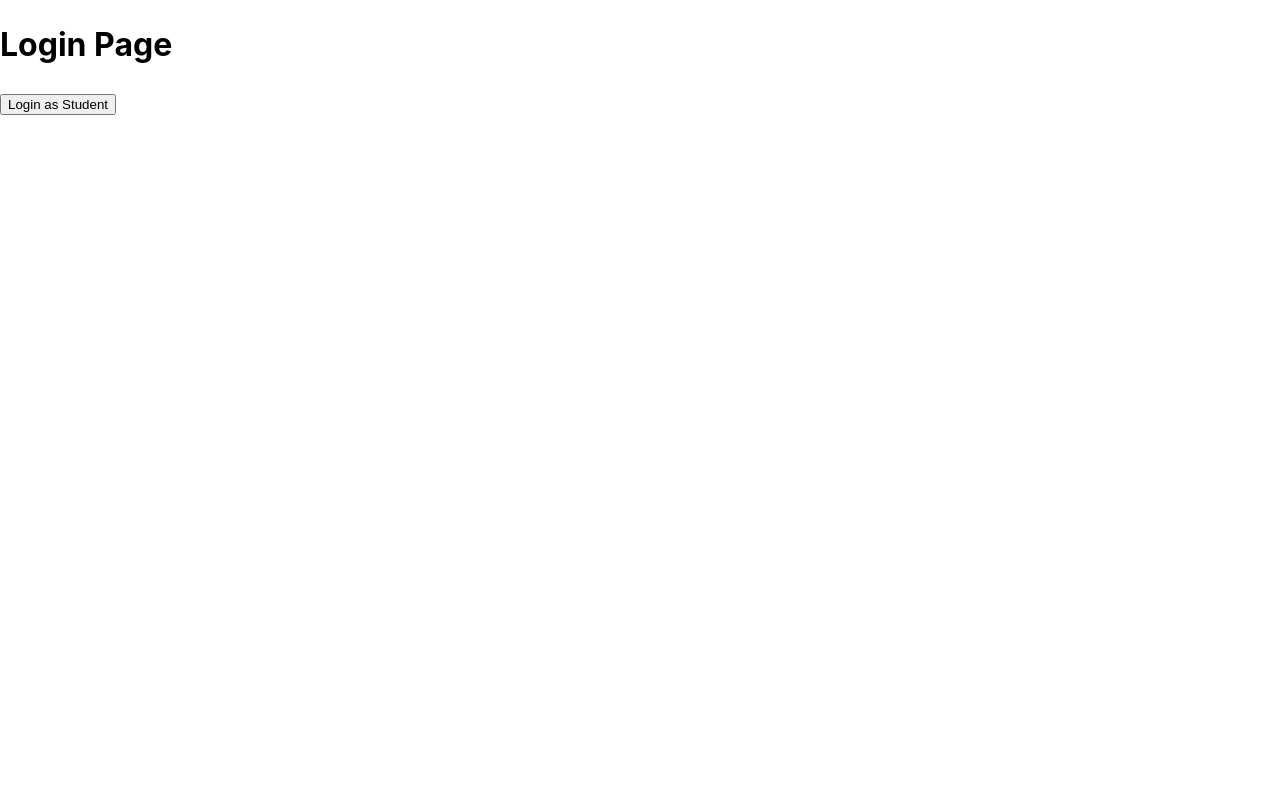
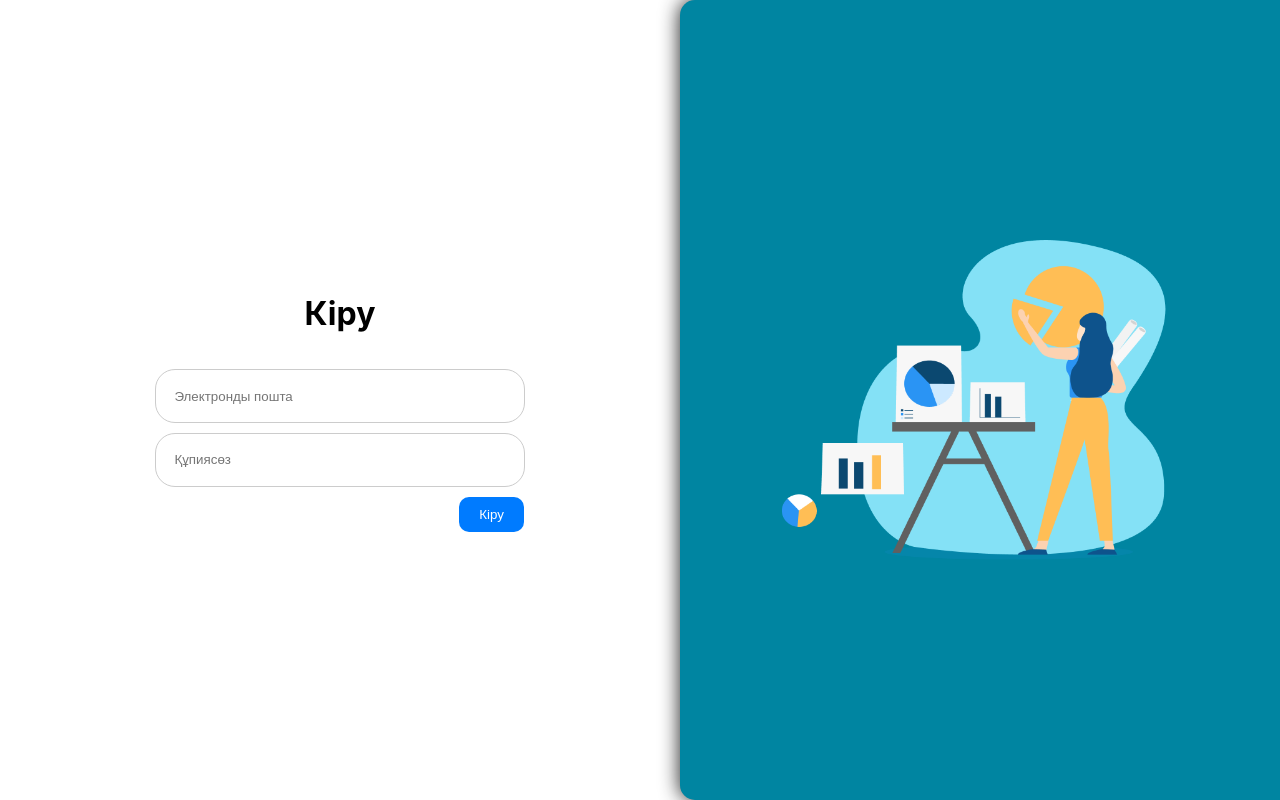
Before and after one commit to laqube/finkomek-user-app, a React (Vite) app: page / in a window 1280 px wide. Built offline with nearby package versions, Linux system fonts and the light colour scheme; no server answers.

Commit message:
add student login page
-added login page for student, available on route /
-added redux dispatch to set user role for experts

```diff
--- a/src/pages/LoginPage/LoginPage.jsx
+++ b/src/pages/LoginPage/LoginPage.jsx
@@ -1,19 +1,93 @@
-import React from "react";
+import React, { useState } from "react";
 import { useDispatch } from "react-redux";
 import { login } from "../../slices/userSlice";
+import { useNavigate } from "react-router-dom";
+import styles from "./loginpage.module.css";
+import axios from "axios";
+
+const apiKey = import.meta.env.VITE_API_KEY;
 
 const LoginPage = () => {
   const dispatch = useDispatch();
 
-  const handleLogin = () => {
-    // Perform login logic, then dispatch login action
-    dispatch(login({ role: "student" }));
+  const [email, setEmail] = useState("");
+  const [password, setPassword] = useState("");
+  const [message, setMessage] = useState("");
+  const navigate = useNavigate();
+
+  const handleSubmit = async (e) => {
+    e.preventDefault();
+    setMessage("");
+
+    try {
+      const response = await axios.post(
+        `${apiKey}/user/login`,
+        {
+          email,
+          password,
+        },
+        {
+          headers: {
+            "Content-Type": "application/json",
+          },
+        }
+      );
+
+      const data = response.data;
+
+      if (response.status === 200) {
+        // Бәрі норм
+        localStorage.setItem("token", data.token);
+        localStorage.setItem("email", data.email);
+        localStorage.setItem("fname", data.fname);
+        // Success message (optional)
+        setMessage(data.message);
+        // Эксперт рөлін беру
+        dispatch(login({ role: "student" }));
+        // Redirect to the expert page
+        navigate("/user");
+      } else {
+        // Authentication error, display error message
+        setMessage(data.message);
+      }
+    } catch (error) {
+      console.error("Қате орнады", error);
+      setMessage("Кіру барысында бірбәле бұзылды ((");
+    }
   };
 
   return (
-    <div>
-      <h1>Login Page</h1>
-      <button onClick={handleLogin}>Login as Student</button>
+    <div className={styles.page_container}>
+      <div className={styles.form_container}>
+        <form className={styles.form_login} onSubmit={handleSubmit}>
+          <h1>Кіру</h1>
+          <input
+            className={styles.form_input}
+            type="email"
+            placeholder="Электронды пошта"
+            value={email}
+            onChange={(e) => setEmail(e.target.value)}
+          />
+          <input
+            className={styles.form_input}
+            type="password"
+            placeholder="Құпиясөз"
+            value={password}
+            onChange={(e) => setPassword(e.target.value)}
+          />
+          <button className={styles.form_button} type="submit">
+            Кіру
+          </button>
+          {message && <p className={styles.form_error}>{message}</p>}
+        </form>
+      </div>
+      <div className={styles.banner_container}>
+        <img
+          alt="banner"
+          src="/assets/auth_banner.png"
+          className={styles.banner_image}
+        />
+      </div>
     </div>
   );
 };
--- a/src/pages/LoginPage/loginpage.module.css
+++ b/src/pages/LoginPage/loginpage.module.css
@@ -0,0 +1,101 @@
+.page_container {
+  display: flex;
+  width: 100%;
+  height: 100vh;
+  align-items: center;
+  justify-content: space-around;
+  margin: 0;
+}
+.form_container {
+  display: flex;
+  align-items: center;
+  justify-content: center;
+  width: 80%;
+  height: 100%;
+  padding: auto;
+}
+
+.form_login {
+  display: flex;
+  flex-direction: column;
+  align-items: center;
+  gap: 10px;
+  padding: 20px;
+  width: 100%;
+  margin: 20%;
+}
+.form_input {
+  width: 90%;
+  height: 70%;
+  padding: 5%;
+  border-radius: 20px;
+  background-color: white;
+  color: black;
+  border: 1px solid #ccc;
+}
+.form_button {
+  padding: 10px 20px;
+  border-radius: 10px;
+  border: none;
+  background-color: #007bff;
+  color: white;
+  cursor: pointer;
+  align-self: flex-end;
+}
+.banner_container {
+  display: flex;
+  align-items: center;
+  justify-content: center;
+  background-color: #0085a1;
+  max-width: 600px;
+  width: 100%;
+  height: 100vh;
+  margin: 0;
+  border-radius: 15px 0 0 15px;
+  box-shadow: 0 0 20px 0 rgba(0, 0, 0, 0.9);
+}
+
+.banner_image {
+  width: 80%;
+}
+
+.form_message {
+  padding: 8px;
+  margin-top: 10px;
+  border-radius: 5px;
+}
+
+.form_success {
+  color: green;
+  background-color: lightgreen;
+}
+
+.form_error {
+  font-size: 50%;
+  font-weight: normal;
+  width: 90%;
+  border: 1px inset red;
+  border-radius: 5px;
+  padding: 3%;
+  color: rgb(255, 0, 0);
+  background-color: white;
+  animation: form_error 2s ease-in-out infinite;
+}
+
+@keyframes form_error {
+  0% {
+    opacity: 1;
+  }
+  25% {
+    opacity: 0.5;
+  }
+  50% {
+    opacity: 0.1;
+  }
+  75% {
+    opacity: 0.5;
+  }
+  100% {
+    opacity: 1;
+  }
+}
--- a/src/pages/LoginPageExpert/LoginPageExpert.jsx
+++ b/src/pages/LoginPageExpert/LoginPageExpert.jsx
@@ -1,14 +1,19 @@
 import React, { useState } from "react";
-import { useNavigate, Link } from "react-router-dom";
+import { useDispatch } from "react-redux";
+import { login } from "../../slices/userSlice";
+import { useNavigate } from "react-router-dom";
 import styles from "./loginpageexpert.module.css";
 import axios from "axios";
 
+const apiKey = import.meta.env.VITE_API_KEY;
+
 const LoginPageExpert = () => {
+  const dispatch = useDispatch();
+
   const [email, setEmail] = useState("");
   const [password, setPassword] = useState("");
   const [message, setMessage] = useState("");
   const navigate = useNavigate();
-  const apiKey = import.meta.env.VITE_API_KEY;
 
   const handleSubmit = async (e) => {
     e.preventDefault();
@@ -37,7 +42,9 @@ const LoginPageExpert = () => {
         localStorage.setItem("fname", data.fname);
         // Success message (optional)
         setMessage(data.message);
-        // Redirect to the main page
+        // Эксперт рөлін беру
+        dispatch(login({ role: "expert" }));
+        // Redirect to the expert page
         navigate("/expert");
       } else {
         // Authentication error, display error message
```
